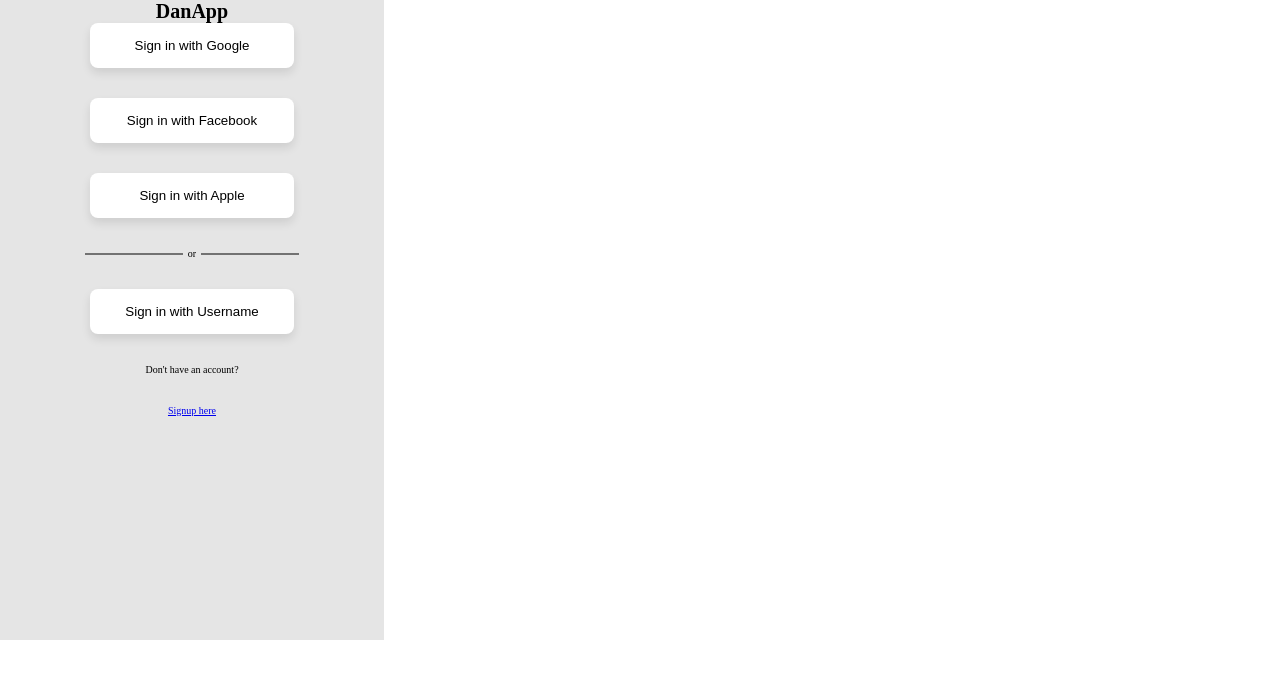
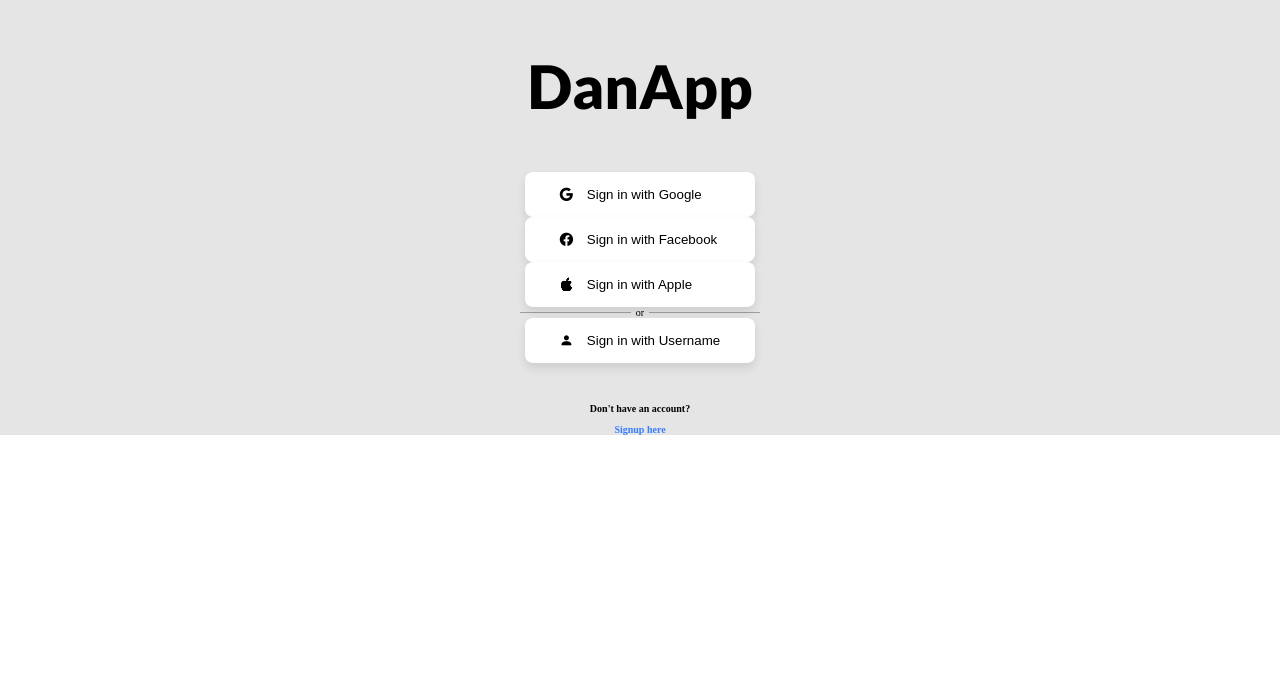
Before and after one commit to dfsdanimaulana/chat-app, a React (Create React App) app: page /login in a window 1280 px wide. Shown: the top 678 px of the page. Built offline with nearby package versions, Linux system fonts and the light colour scheme.

Commit message:
login page ui done

```diff
--- a/public/index.html
+++ b/public/index.html
@@ -24,10 +24,27 @@
       work correctly both with client-side routing and a non-root public URL.
       Learn how to configure a non-root public URL by running `npm run build`.
     -->
-        <title>Dani Maulana | @dnm17_</title>
+
+    <!-- bs icons -->
+    <link rel="stylesheet" href="https://cdn.jsdelivr.net/npm/bootstrap-icons@1.8.1/font/bootstrap-icons.css">
+
+    <title>Dani Maulana | @dnm17_</title>
     </head>
     <body>
         <noscript>You need to enable JavaScript to run this app.</noscript>
         <div id="root"></div>
+        <!-- Eruda Console -->
+    <!--
+    -->
+      <script type="text/javascript" charset="utf-8">
+
+        var script = document.createElement('script');
+        script.src = "//cdn.jsdelivr.net/npm/eruda";
+        document.body.appendChild(script);
+        script.onload = function () {
+          eruda.init()
+        }
+
+        </script>
     </body>
 </html>
--- a/src/index.jsx
+++ b/src/index.jsx
@@ -1,11 +1,13 @@
 import React from 'react'
-import ReactDOM from 'react-dom'
+import { createRoot } from 'react-dom/client'
 import './index.scss'
 import App from './App'
 
-ReactDOM.render(
-    <React.StrictMode>
+const container = document.getElementById('root')
+const root = createRoot(container)
+
+root.render(
+  <React.StrictMode>
         <App />
-    </React.StrictMode>,
-    document.getElementById('root'),
+  </React.StrictMode>
 )
--- a/src/index.scss
+++ b/src/index.scss
@@ -1,7 +1,9 @@
+
 @use './sass/main';
 
 @use './sass/mixins' as *;
 
+@import url('https://fonts.googleapis.com/css2?family=Lato:wght@100;300;400;700;900&display=swap');
 
 *,
 *::after,
--- a/src/pages/login/Login.jsx
+++ b/src/pages/login/Login.jsx
@@ -1,19 +1,23 @@
 import { Link } from 'react-router-dom'
+
+// style
 import './Login.scss'
 
 export default function Login() {
   return (
     <div className="login">
-      <h1 className="my-3">DanApp</h1>
+      <h1 className="heading heading-lg my-lg">DanApp</h1>
       <div className="social">
-        <button className="login__button btn btn-white">Sign in with Google</button>
-        <button className="login__button btn btn-white">Sign in with Facebook</button>
-        <button className="login__button btn btn-white">Sign in with Apple</button>
-        <p className='social__divider mb-md text-center'>or</p>
-        <button className="login__button btn btn-white">Sign in with Username</button>
+        <button className="btn btn-white text-start"><i className="bi bi-google mr-sm"></i> Sign in with Google</button>
+        <button className="btn btn-white text-start"><i className="bi bi-facebook mr-sm"></i> Sign in with Facebook</button>
+        <button className="btn btn-white text-start"><i className="bi bi-apple mr-sm"></i> Sign in with Apple</button>
+        <p className='social__divider'>or</p>
+        <button className="btn btn-white text-center"><i className="bi bi-person-fill mr-sm"></i> Sign in with Username</button>
       </div>
-      <p className='text my-md'>Don't have an account?</p>
-      <Link to="/signup">Signup here</Link>
+      <div className="mt-md mb-auto text-center">
+        <p className='my-sm fw-9'>Don't have an account?</p>
+        <Link to="/signup" className="fw-9 text-link">Signup here</Link>
+      </div>
     </div>
     )
 }
--- a/src/pages/login/Login.scss
+++ b/src/pages/login/Login.scss
@@ -2,44 +2,34 @@
 @use '../../sass/mixins' as *;
 
 .login {
-    display: flex;
-    flex-direction: column;
-    align-items: center;
-
-    @include respond(phone) {
-        max-width: 100vw;
-        min-height: 100vh;
+    @include respond(phone){
+      height: 100vh;
     }
 
-    min-height: 80vh;
-    width: 30vw;
+    @include flex-column-around;
+
+    align-items: center;
     background-color: $light;
-
-    &__button {
-        display: block;
-        width: 100%;
-
-        &:not(:last-child) {
-            margin-bottom: 3rem;
-        }
-    }
 }
 
 .social {
-    @include respond(phone) {
-        max-width: 65vh;
+    @include flex-column-around;
+
+    @include respond(phone){
+      height: 45vh;
+      padding: 0 3rem;
     }
 
-      max-width: 70%;
     &__divider {
         display: flex;
         align-items: center;
+
         &::before,
         &::after {
             content: '';
             width: 100%;
-            background-color: rgba($black, 0.5);
-            height: 2px;
+            background-color: rgba($black, 0.3);
+            height: 1.5px;
         }
 
         &::before {
--- a/src/sass/_main.scss
+++ b/src/sass/_main.scss
@@ -4,3 +4,7 @@
 // utilities
 @use 'utilities/margin';
 @use 'utilities/positions';
+@use 'utilities/border';
+
+// typography
+@use 'typography';
--- a/src/sass/_mixins.scss
+++ b/src/sass/_mixins.scss
@@ -48,3 +48,15 @@ $breakpoint argument choices:
         }
     }
 }
+
+@mixin flex-column-around {
+  display: flex;
+  flex-direction: column;
+  justify-content: space-around;
+}
+
+@mixin flex-column-between {
+  display: flex;
+  flex-direction: column;
+  justify-content: space-between;
+}
--- a/src/sass/_typography.scss
+++ b/src/sass/_typography.scss
@@ -0,0 +1,51 @@
+@use 'variables' as *;
+
+// heading
+.heading {
+  font-family: 'Lato', sans-serif;
+  &-sm {
+    font-weight: 300;
+    font-size: 1.5rem;
+  }
+  &-md {
+    font-weight: 700;
+    font-size: 3rem;
+  }
+  &-lg {
+    font-weight: 900;
+    font-size: 6rem;
+  }
+}
+
+// font weight
+.fw {
+  &-1 {
+    font-weight: 100 !important;
+  }
+  &-3 {
+    font-weight: 300 !important;
+  }
+  &-4 {
+    font-weight: 400 !important;
+  }
+  &-7 {
+    font-weight: 700 !important;
+  }
+  &-9 {
+    font-weight: 900 !important;
+  }
+}
+
+// default link
+.text-link {
+  &,
+  &:link,
+  &:visited {
+    text-decoration: none;
+    color: $primary;
+  }
+
+  &:hover {
+    color: $white;
+  }
+}
--- /dev/null
+++ b/src/sass/utilities/_border.scss
@@ -0,0 +1,7 @@
+@use '../variables' as *;
+
+// border
+
+.border {
+  border: 1px solid rgba($black, .5);
+}
--- a/src/sass/utilities/_margin.scss
+++ b/src/sass/utilities/_margin.scss
@@ -10,6 +10,9 @@
     &-lg {
         margin-bottom: 5rem !important;
     }
+    &-auto {
+        margin-bottom: auto !important;
+    }
 }
 .mt {
     &-sm {
@@ -20,6 +23,9 @@
     }
     &-lg {
         margin-top: 5rem !important;
+    }
+    &-auto {
+        margin-top: auto !important;
     }
 }
 .ml {
@@ -32,6 +38,9 @@
     &-lg {
         margin-left: 5rem !important;
     }
+    &-auto {
+        margin-left: auto !important;
+    }
 }
 .mr {
     &-sm {
@@ -42,6 +51,9 @@
     }
     &-lg {
         margin-right: 5rem !important;
+    }
+    &-auto {
+        margin-right: auto !important;
     }
 }
 
--- a/src/sass/utilities/_positions.scss
+++ b/src/sass/utilities/_positions.scss
@@ -1,3 +1,4 @@
+// align text
 .text {
     &-start {
         text-align: start;
```
